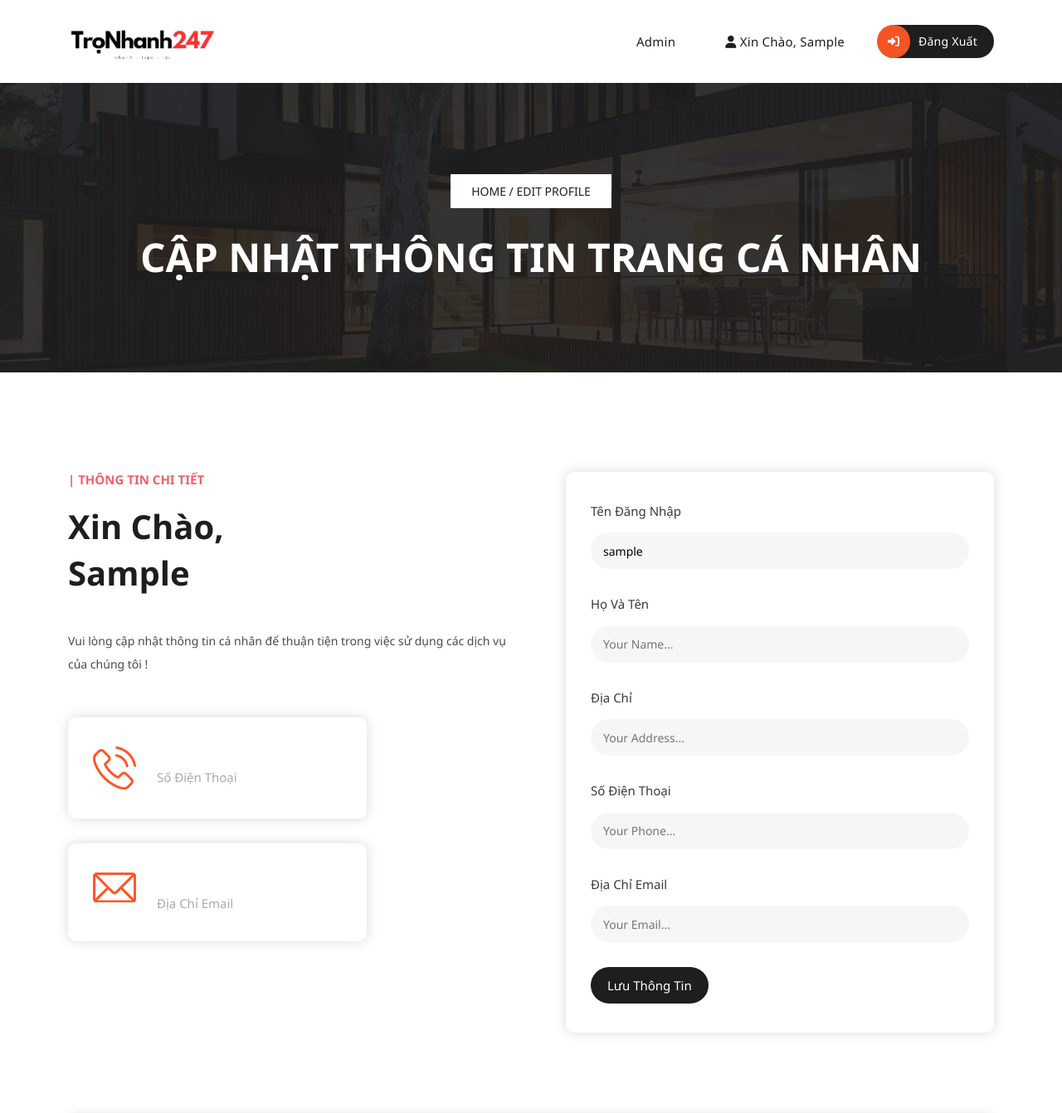
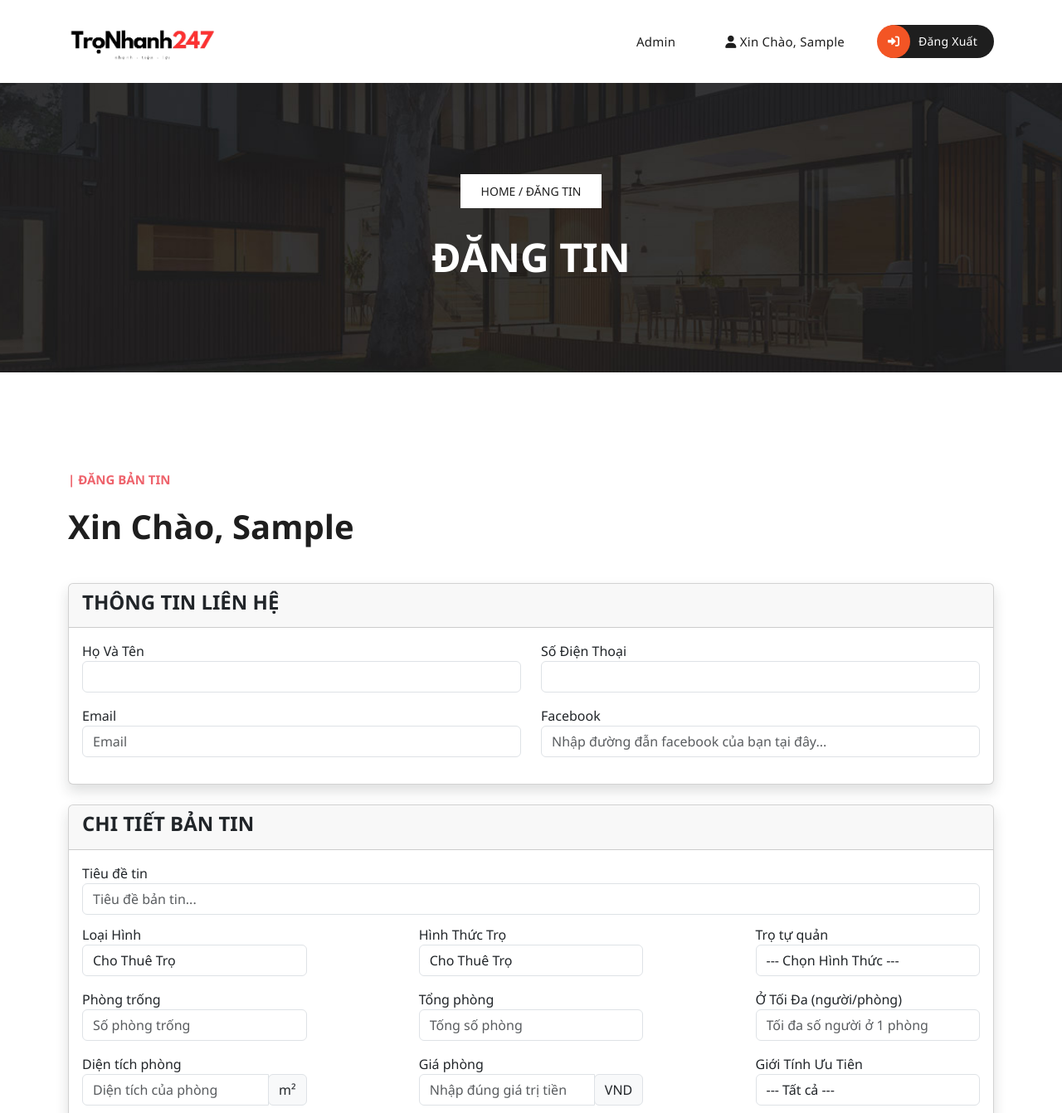
Before and after one commit to vanlong2202/Tronhanh247, a PHP site: page /dangtin.php in a window 1280 px wide. Shown: the top 1342 px of the page at 83% size. Run offline with PHP 8.4, Linux system fonts and the light colour scheme; the visitor is signed in with stand-in values (Sample User, id 1); data that the repository does not hold is empty.

Commit message:
add giao dien ban tin

```diff
--- a/assets/css/templatemo-villa-agency.css
+++ b/assets/css/templatemo-villa-agency.css
@@ -1302,7 +1302,6 @@ Contact Style
   font-size: 14px;
   padding: 0px 15px;
 }
-
 .contact-content #contact-form textarea {
   width: 100%;
   height: 150px;
--- a/dangtin.php
+++ b/dangtin.php
@@ -1,5 +1,4 @@
 <?php include("header.php");
-// Kiểm tra xem người dùng đã đăng nhập chưa
   if (!isset($_SESSION['loggedin'])) {
     // Nếu chưa đăng nhập, chuyển hướng về trang đăng nhập
     header("Location: login.php");
@@ -7,13 +6,9 @@ if (!isset($_SESSION['loggedin'])) {
   }
   include_once(__DIR__ . '/model/config.php');
   $sql = "SELECT * from tbltaikhoan WHERE Tk_ID ='$_SESSION[tk_id]'";
-  $result = mysqli_query($conn, $sql);
-  while ($row = mysqli_fetch_array($result, MYSQLI_ASSOC)) {
-      $fullname = $row["FullName"];
-      $phone = $row["Phone"];
-      $email = $row["Email"];
-      $address = $row["Address"];
-  }
+  $result = mysqli_query($conn,$sql);
+  $row = mysqli_fetch_assoc($result);
+
   if(isset($_POST['edit'])){
     $fullname = $_POST['fullname'];
     $address = $_POST['address'];
@@ -23,98 +18,165 @@ if (!isset($_SESSION['loggedin'])) {
     mysqli_query($conn,$edit);
     header("location: ./profile.php");
   }
-
 ?>
 <div class="page-heading header-text">
     <div class="container">
       <div class="row">
         <div class="col-lg-12">
-          <span class="breadcrumb"><a href="#">Home</a>  / EDIT PROFILE</span>
-          <h3>CẬP NHẬT THÔNG TIN TRANG CÁ NHÂN</h3>
+          <span class="breadcrumb"><a href="#">Home</a>  /  ĐĂNG TIN</span>
+          <h3>ĐĂNG TIN</h3>
         </div>
       </div>
     </div>
   </div>
+  <form action="addbantin.php" method="post">
     <div class="contact-page section">
     <div class="container">
+        <div class="section-heading">
+            <h6>| Đăng Bản Tin</h6>
+            <h2><?php echo 'Xin chào, '.$_SESSION["username"]; ?></h2>
+          </div>
+        <div class="card shadow mb-4">
+            <div class="card-header">
+              <h4 class="card-title">THÔNG TIN LIÊN HỆ</h4>
+            </div>
+            <div class="card-body">
               <div class="row">
-        <div class="col-lg-6">
-          <div class="section-heading">
-            <h6>| THÔNG TIN CHI TIẾT</h6>
-            <h2><?php echo 'Xin Chào, '.$_SESSION["username"]; ?></h2>
+                <div class="col-md-6">
+                  <div class="form-group mb-3">
+                    <label for="simpleinput">Họ Và Tên</label>
+                    <input value="<?php echo $row['FullName']; ?>" type="text" id="simpleinput" class="form-control">
                   </div>
-          <p>Vui lòng cập nhật thông tin cá nhân để thuận tiện trong việc sử dụng các dịch vụ của chúng tôi !</p>
-          <div class="row">
-            <div class="col-lg-12">
-              <div class="item phone">
-                <img src="assets/images/phone-icon.png" alt="" style="max-width: 52px;">
-                <h6><?php echo $phone; ?><br><span>Số Điện Thoại</span></h6>
+                  <div class="form-group mb-3">
+                    <label for="example-email">Email</label>
+                    <input value="<?php echo $row['Email']; ?>" type="email" id="example-email" name="example-email" class="form-control" placeholder="Email">
                   </div>
                 </div>
-            <div class="col-lg-12">
-              <div class="item email">
-                <img src="assets/images/email-icon.png" alt="" style="max-width: 52px;">
-                <h6><?php echo $email; ?><br><span>Địa Chỉ Email</span></h6>
+                <div class="col-md-6">
+                  <div class="form-group mb-3">
+                    <label for="example-password">Số Điện Thoại</label>
+                    <input value="<?php echo $row['Phone']; ?>" type="text" id="example-password" class="form-control" value="password">
                   </div>
-            </div>
-
-          </div>
-        </div>
-        <div class="col-lg-6">
-          <form id="contact-form" action="" method="post">
-            <div class="row">
-            <div class="col-lg-12">
-                <fieldset>
-                  <label for="username">Tên Đăng Nhập</label>
-                  <input value="<?php echo $_SESSION["username"]; ?>" type="text" name="username" id="username" placeholder="Subject..." readonly autocomplete="on" >
-                </fieldset>
-              </div>
-              <div class="col-lg-12">
-                <fieldset>
-                  <label for="fullname">Họ Và Tên</label>
-                  <input value="<?php echo $fullname; ?>" type="name" name="fullname" id="fullname" placeholder="Your Name..."  autocomplete="on" required>
-                </fieldset>
-              </div>
-              <div class="col-lg-12">
-                <fieldset>
-                  <label for="address">Địa Chỉ</label>
-                  <input value="<?php echo $address; ?>" type="text" name="address" id="address" placeholder="Your Address..." autocomplete="on">
-                </fieldset>
-              </div>
-              <div class="col-lg-12">
-                <fieldset>
-                  <label for="phone">Số Điện Thoại</label>
-                  <input value="<?php echo $phone; ?>" type="text" name="phone" id="phone" placeholder="Your Phone..."  autocomplete="on" >
-                </fieldset>
-              </div>
-              <div class="col-lg-12">
-                <fieldset>
-                  <label for="email">Địa Chỉ Email</label>
-                  <input value="<?php echo $email; ?>" type="email" name="email" id="email" placeholder="Your Email..." autocomplete="on" >
-                </fieldset>
-              </div>
-              <div class="col-lg-12">
-                <fieldset>
-                  <button type="submit" name="edit" id="edit" class="orange-button">Lưu Thông Tin</button>
-                </fieldset>
-              </div>
-            </div>
-          </form>
-        </div>
-        <div class="col-lg-12">
-          <div id="map">
-            <iframe src="https://www.google.com/maps/embed?pb=!1m18!1m12!1m3!1d3780.1102349383827!2d105.69317477473831!3d18.659048664930566!2m3!1f0!2f0!3f0!3m2!1i1024!2i768!4f13.1!3m3!1m2!1s0x3139cddf0bf20f23%3A0x86154b56a284fa6d!2zVHLGsOG7nW5nIMSQ4bqhaSBo4buNYyBWaW5o!5e0!3m2!1svi!2s!4v1701333714488!5m2!1svi!2s" width="100%" height="500px" frameborder="0" style="border:0; border-radius: 10px; box-shadow: 0px 0px 15px rgba(0, 0, 0, 0.15);" allowfullscreen=""></iframe>
+                  <div class="form-group mb-3">
+                    <label for="example-palaceholder">Facebook</label>
+                    <input type="text" id="example-palaceholder" class="form-control" placeholder="Nhập đường đẫn facebook của bạn tại đây...">
                   </div>
                 </div>
               </div>
             </div>
           </div>
+      </div>
+    </div>
+      <div class="container">
+          <div class="card shadow mb-4">
+              <div class="card-header">
+                <h4 class="card-title">CHI TIẾT BẢN TIN</h4>
+              </div>
+              <div class="card-body">
+                <div class="row">
+                  <div class="col-md-12 mb-2">
+                    <div class="form-group mb-1">
+                      <label for="example-static">Tiêu đề tin</label>
+                      <input class="form-control" type="text" placeholder="Tiêu đề bản tin...">
+                    </div>
+                  </div>
+                  <div class="col-md-12 mb-2 d-flex justify-content-between">
+                    <div class="col-md-3 mb-2">
+                      <label for="validationCustom04">Loại Hình</label>
+                      <select class="form-control" id="validationCustom04" required>
+                        <option>Cho Thuê Trọ</option>
+                        <option>Cho Thuê Nhà/Căn Hộ</option>
+                        <option>Tìm Ở Ghép</option>
+                      </select>
+                    </div>
+                    <div class="col-md-3 mb-1">
+                      <label for="validationCustom04">Hình Thức Trọ</label>
+                      <select class="form-control" id="validationCustom04" required>
+                        <option>Cho Thuê Trọ</option>
+                        <option>Cho Thuê Nhà/Căn Hộ</option>
+                        <option>Tìm Ở Ghép</option>
+                      </select>
+                    </div>
+                    <div class="col-md-3 mb-1">
+                      <label for="validationCustom04">Trọ tự quản</label>
+                      <select class="form-control" id="validationCustom04" required>
+                        <option selected disabled value="">--- Chọn Hình Thức ---</option>
+                        <option>Không</option>
+                        <option>Có</option>
+                      </select>
+                    </div>
+                  </div>
+                  <div class="col-md-12 mb-2 d-flex justify-content-between">
+                    <div class="col-md-3 mb-2">
+                      <label for="example-palaceholder">Phòng trống</label>
+                      <input type="number" id="example-palaceholder" class="form-control" placeholder="Số phòng trống">
+                    </div>
+                    <div class="col-md-3 mb-1">
+                      <label for="example-palaceholder">Tổng phòng</label>
+                      <input type="number" id="example-palaceholder" class="form-control" placeholder="Tống số phòng">
+                    </div>
+                    <div class="col-md-3 mb-1">
+                      <label for="example-palaceholder">Ở Tối Đa (người/phòng)</label>
+                      <input type="number" id="example-palaceholder" class="form-control" placeholder="Tối đa số người ở 1 phòng">
+                    </div>
+                  </div>
+                  <div class="col-md-12 mb-2 d-flex justify-content-between">
+                      <div class="col-md-3 mb-1">
+                        <label for="validationCustomUsername">Diện tích phòng</label>
+                        <div class="input-group">
+                          <input type="number" class="form-control" placeholder="Diện tích của phòng" required>
+                          <div class="input-group-prepend">
+                            <span class="input-group-text" id="inputGroupPrepend">m²</span>
+                          </div>
+                        </div>
+                      </div>
+                      <div class="col-md-3 mb-3">
+                        <label for="validationCustomUsername">Giá phòng</label>
+                        <div class="input-group">
 
+                          <input type="text" class="form-control" placeholder="Nhập đúng giá trị tiền" required>
+                          <div class="input-group-prepend">
+                            <span class="input-group-text" id="inputGroupPrepend">VND</span>
+                          </div>
+                        </div>
+                      </div>
+                      <div class="col-md-3 mb-2">
+                        <label for="validationCustomUsername">Giới Tính Ưu Tiên</label>
+                        <select class="form-control" id="validationCustom04" required>
+                          <option>--- Tất cả ---</option>
+                          <option>Nữ</option>
+                          <option>Nam</option>
+                        </select>
+                      </div>
+                  </div>
+                  <div class="col-md-12 mb-2">
+                    <div class="form-group mb-1">
+                      <label for="example-static">Địa Chỉ</label>
+                      <input class="form-control" type="text" placeholder="Nhập địa chỉ chi tiết tại đây ...">
+                    </div>
+                  </div>
+                  <div class="col-md-12  mb-2">
+                    <div class="form-group">
+                      <label for="example-static">Mô tả chi tiết</label>
+                      <textarea class="form-control" type="text" placeholder="Mô tả chi tiết tại đây ..." rows="6"></textarea>
+                    </div>
+                  </div>
+                  <div class="form-group mb-12">
+                          <label for="example-fileinput">Tải hình ảnh lên</label>
+                          <input type="file" id="example-fileinput" class="form-control-file">
+                        </div>
+                </div>
+              </div>
+          </div>
+          <div class="form-group d-grid gap-2 col-2 mx-auto mb-3">
+              <input name="addtk" type="submit" class="btn btn-danger" value="ĐĂNG TIN">
+          </div>
+    </div>
+</form>
 <footer>
     <div class="container">
       <div class="col-lg-12">
         <p>Copyright © 2048 Villa Agency Co., Ltd. All rights reserved.
-
         Design: <a rel="nofollow" href="https://templatemo.com" target="_blank">TemplateMo</a></p>
       </div>
     </div>
```
Also changed, not shown: profile.php (+40 -4 lines). Lines whose indentation alone changed are shown as unchanged.
